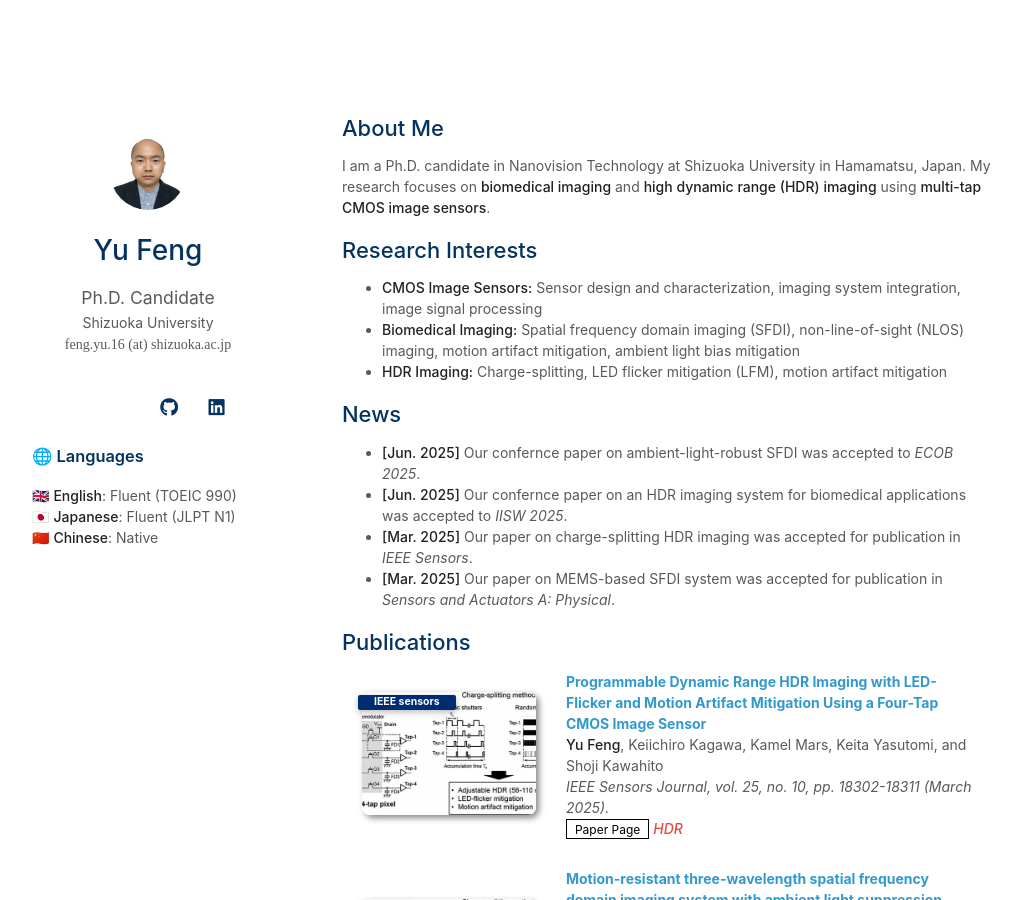
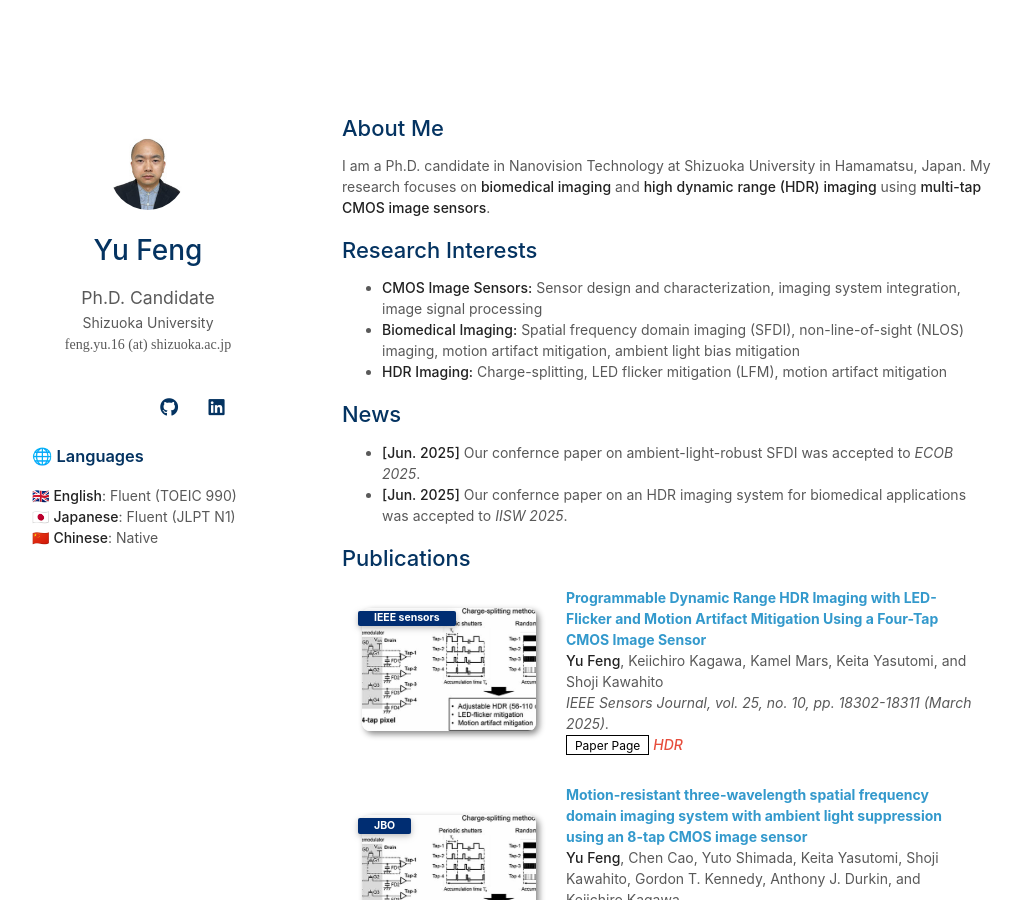
Before and after one commit to y-fen/y-fen.github.io, a Jekyll site: the page built from index.md, in a window 1280 px wide and 900 px high. Shown: the whole window, without its empty margins (128-1149 px from the left). Built offline with Jekyll 4.4.1, drawn with Linux system fonts in a browser that asks for light colours; a style sheet for code colours, icons or effects is not loaded; our own code applies the rules of GitHub Pages for plain Markdown files.

Commit message:
Update index.md

```diff
--- a/index.md
+++ b/index.md
@@ -16,8 +16,6 @@ I am a Ph.D. candidate in Nanovision Technology at Shizuoka University in Hamama
 
 - **[Jun. 2025]** Our confernce paper on ambient-light-robust SFDI was accepted to *ECOB 2025*.
 - **[Jun. 2025]** Our confernce paper on an HDR imaging system for biomedical applications was accepted to *IISW 2025*.
-- **[Mar. 2025]** Our paper on charge-splitting HDR imaging was accepted for publication in *IEEE Sensors*.
-- **[Mar. 2025]** Our paper on MEMS-based SFDI system was accepted for publication in *Sensors and Actuators A: Physical*.
 
 {% include_relative _includes/publications.md %}
 
```
